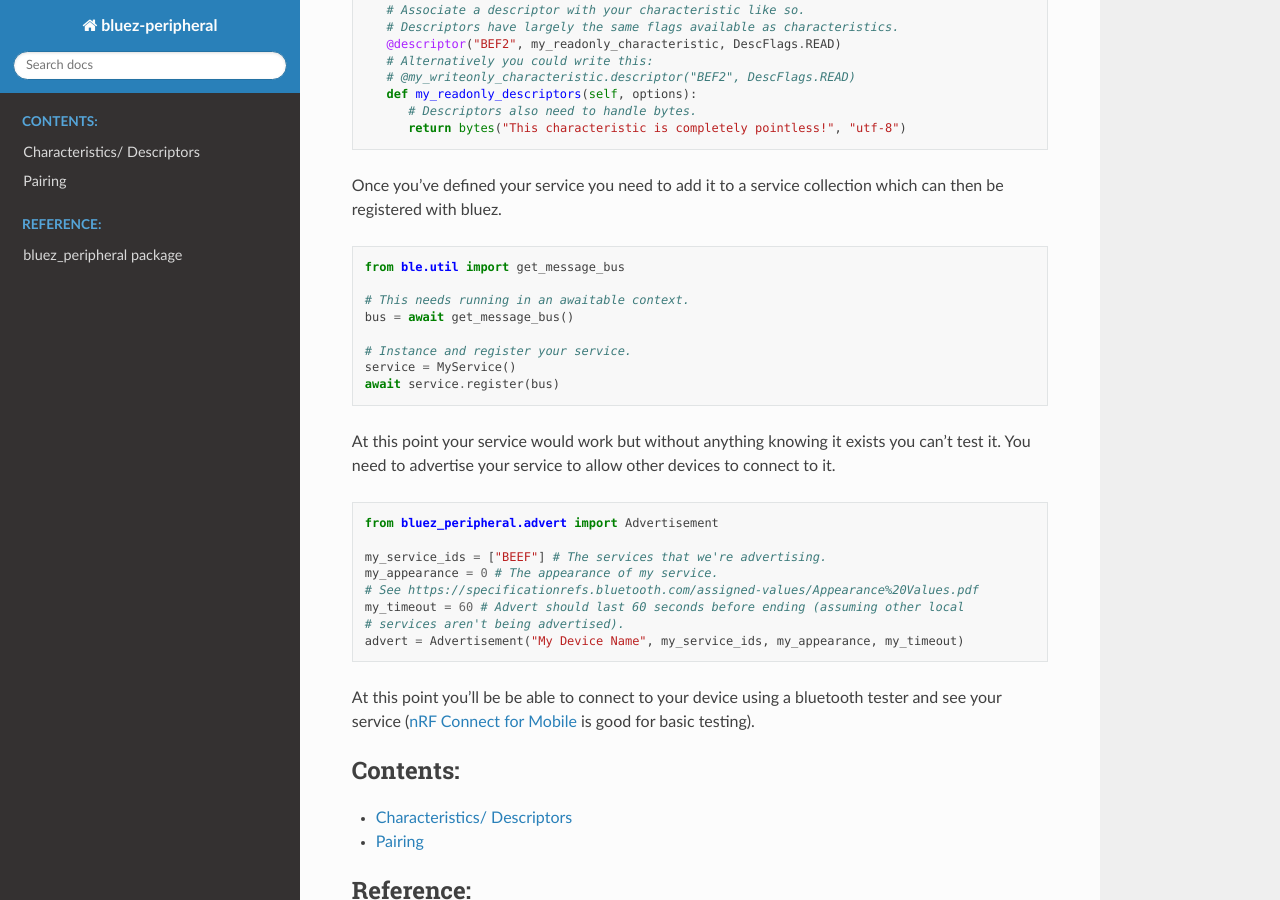
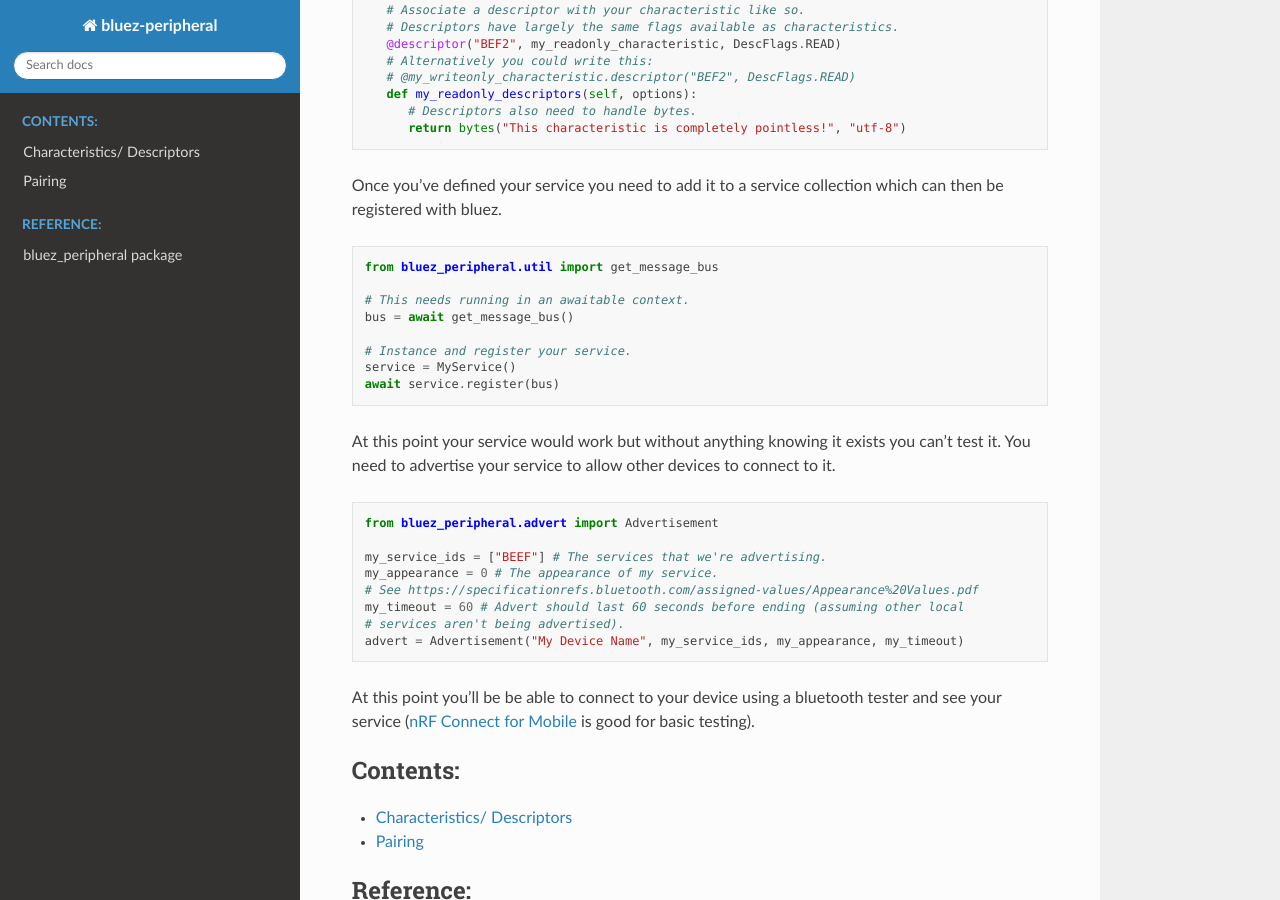
Before and after one commit to spacecheese/bluez_peripheral, a Sphinx documentation site: the page built from docs/source/index.rst, in a window 1280 px wide and 900 px high, scrolled down 845 px. Built offline with Sphinx 7.4.7 and the Read the Docs theme 2.0.0, drawn with Linux system fonts in a browser that asks for light colours.

Commit message:
Fix import in example

```diff
--- a/docs/source/index.rst
+++ b/docs/source/index.rst
@@ -56,7 +56,7 @@ Once you've defined your service you need to add it to a service collection whic
 
 .. code-block:: python
 
-   from ble.util import get_message_bus
+   from bluez_peripheral.util import get_message_bus
 
    # This needs running in an awaitable context.
    bus = await get_message_bus()
```
